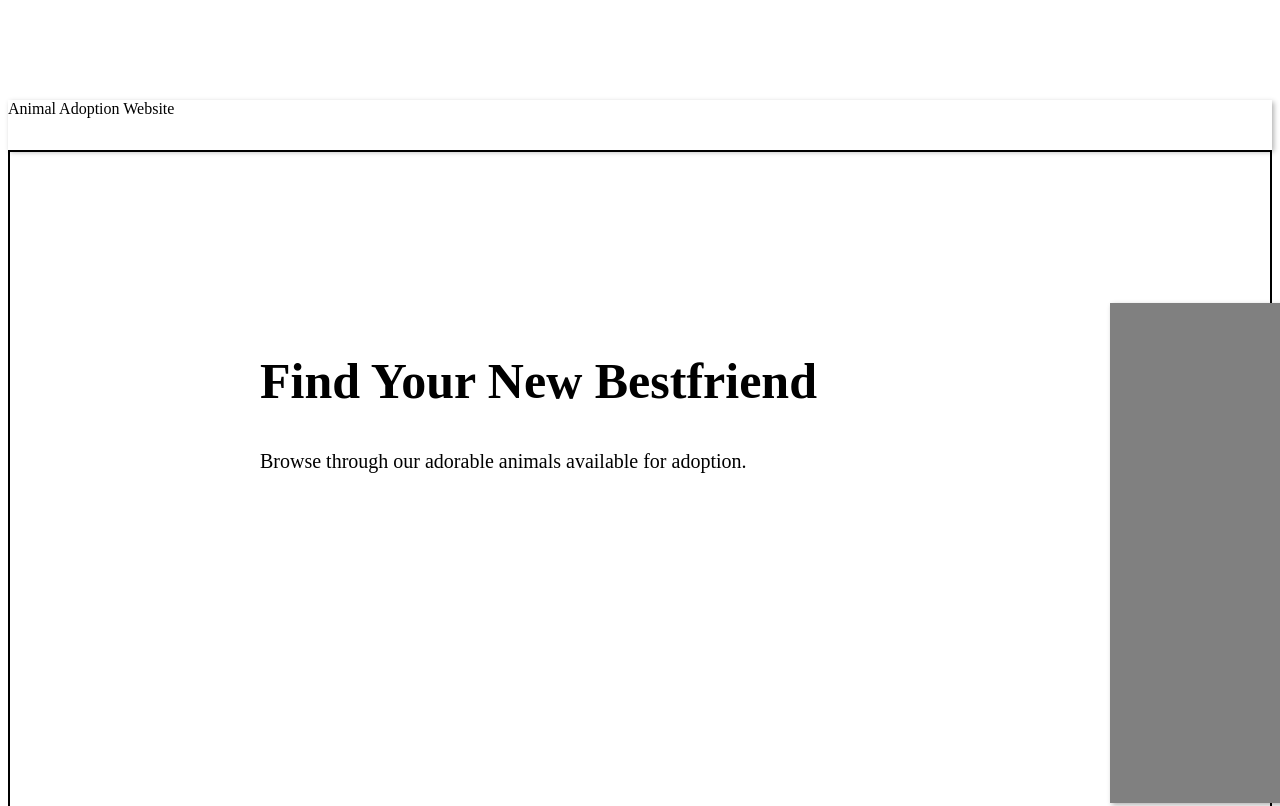
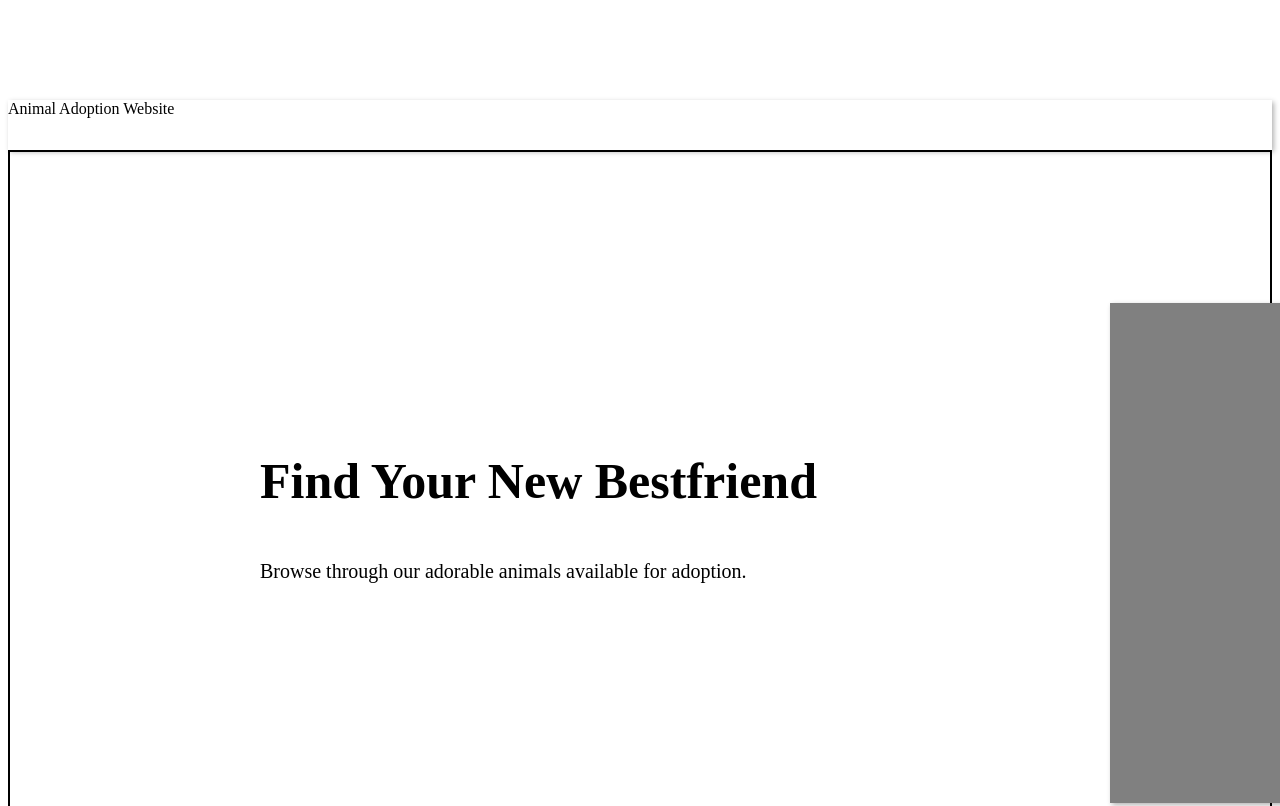
Before and after one commit to adriandoocs1/lmaaaa, a plain HTML site: page index.html in a window 1280 px wide. Shown: the top 806 px of the page. Drawn offline with Linux system fonts and the light colour scheme.

Commit message:
Update style.css

```diff
--- a/style.css
+++ b/style.css
@@ -41,13 +41,13 @@ div{
 }
 .text{
     position: relative;
-    top: 150px;
+    top: 250px;
     left: 250px;
     font-size: 50px;
 }
 .text2{
     position: relative;
-    top: 140px;
+    top: 250px;
     left: 250px;
     font-size: 20px;
 }
```
